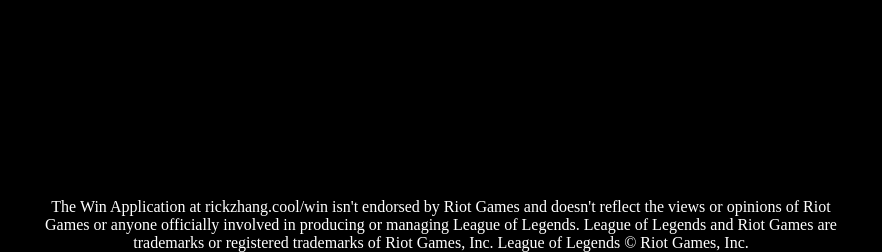
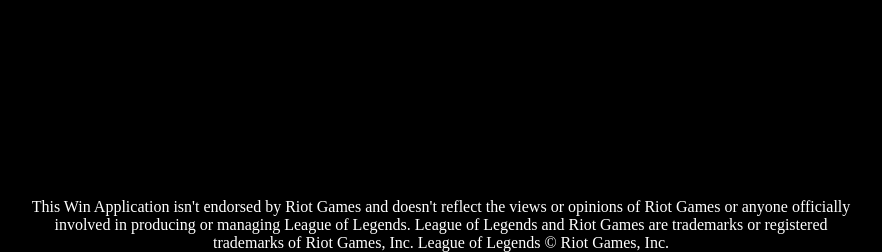
Before and after one commit to rickstergg/win, a PHP site: page / in a window 1280 px wide. Shown: the part 571-823 px from the top of the page, without its empty margins (199-1081 px from the left). Run offline with PHP 8.4, Linux system fonts and the light colour scheme; data that the repository does not hold is empty.

Commit message:
Updating footer

```diff
--- a/index.php
+++ b/index.php
@@ -70,7 +70,7 @@
       </div>
 
       <div id="footer">
-        The Win Application at rickzhang.cool/win isn't endorsed by Riot Games and doesn't reflect the views or opinions of Riot Games or anyone officially involved in producing or managing League of Legends. League of Legends and Riot Games are trademarks or registered trademarks of Riot Games, Inc. League of Legends © Riot Games, Inc.
+        This Win Application isn't endorsed by Riot Games and doesn't reflect the views or opinions of Riot Games or anyone officially involved in producing or managing League of Legends. League of Legends and Riot Games are trademarks or registered trademarks of Riot Games, Inc. League of Legends © Riot Games, Inc.
       </div>
     </div>
   </body>
```
